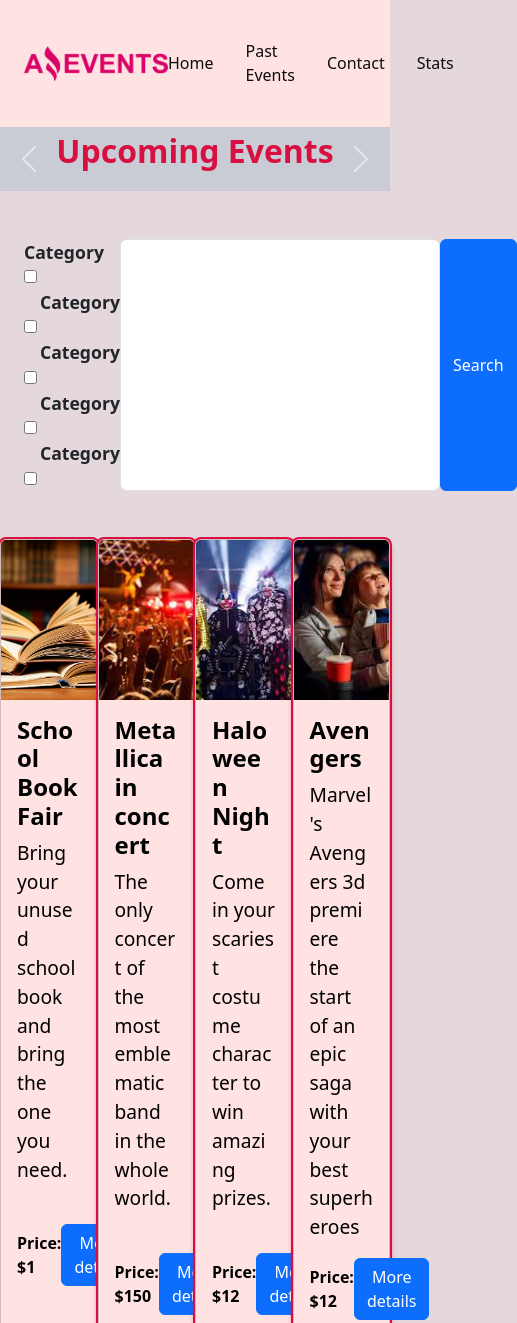
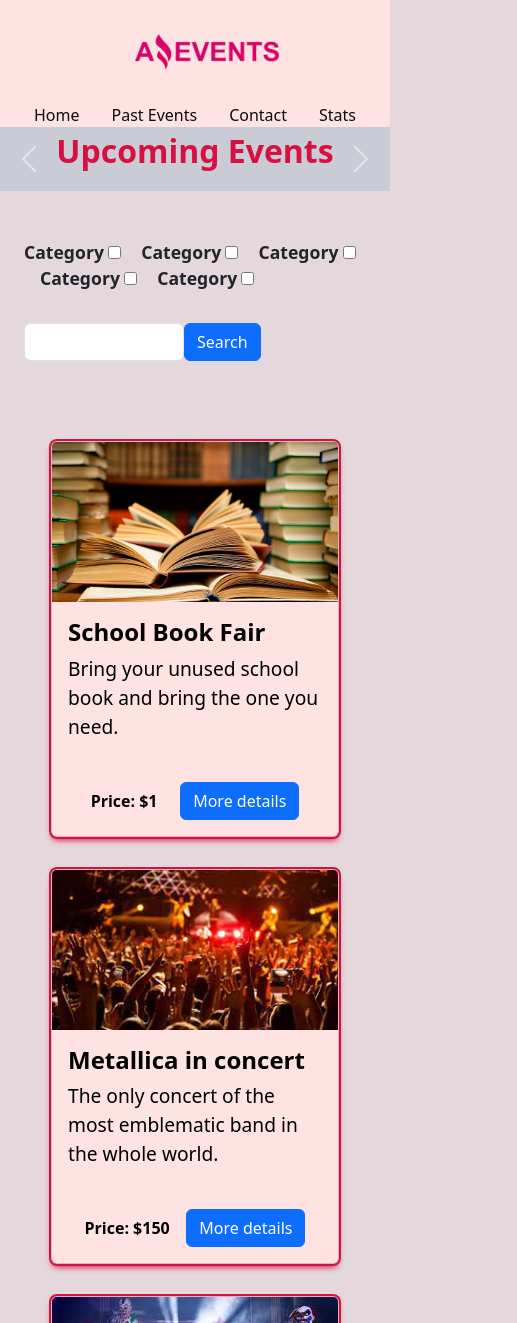
Before and after one commit to AJVazquez27/Amazing-Events, a plain HTML site: page Assets/pages/Upcoming.html in a window 390 px wide. Shown: the top 1323 px of the page, 517 px wide, since content can reach past the window. Drawn offline with nearby package versions, Linux system fonts and the light colour scheme.

Commit message:
segunda version

```diff
--- a/Assets/pages/Upcoming.html
+++ b/Assets/pages/Upcoming.html
@@ -13,7 +13,7 @@
     <link rel="stylesheet" href="../style/style.css">
 </head>
 <body class="minVh">
-    <header class="headVh d-flex justify-content-between alignItems">
+    <header class="headVh d-flex justify-content-between alignItems phone">
         <img  class="tamaño ms-4" src="../images/Logo Amazing Events.png" alt="logo">
         <nav class="menu">
             <a href="../../index.html"> Home</a>
@@ -52,7 +52,7 @@
         </div>
         <div class="mt-5 mb-1">
             <form action="../pages/show_data.html" method="get">
-                <fieldset class="d-flex justify-content-between ms-4">
+                <fieldset class="d-flex justify-content-between ms-4 flex-wrap">
                     <div>
                         <label for="category">Category</label>
                         <input type="checkbox" id="category" name="Cat">
@@ -65,15 +65,15 @@
                         <label class="ms-3" for="category">Category</label>
                         <input type="checkbox" id="category" name="Cat5">
                     </div>
-                    <div class="d-flex me-4">
-                        <input type="text" class="form-control tamBusq">
+                    <div class="d-flex me-4 margTab">
+                        <input type="text" class="form-control tamBusq tamPhone">
                         <button class="btn btn-primary">Search</button>
                     </div>
                 </fieldset>
             </form>
         </div>
-        <section class="d-flex justify-content-evenly mt-5 mb-5">
-            <div class="card borderPink backPink" style="width: 18rem;">
+        <section class="d-flex justify-content-evenly mt-5 mb-5 flex-wrap">
+            <div class="card borderPink backPink margTab" style="width: 18rem;">
                 <img src="../images/Books.jpg" class="card-img-top" alt="books">
                 <div class="card-body">
                   <h5 class="card-title">School Book Fair</h5>
@@ -84,7 +84,7 @@
                 </div>
                 </div>
             </div>
-            <div class="card borderPink backPink" style="width: 18rem;">
+            <div class="card borderPink backPink margTab" style="width: 18rem;">
                 <img src="../images/Concierto de musica1.jpg" class="card-img-top" alt="concert-metallica">
                 <div class="card-body">
                     <h5 class="card-title">Metallica in concert</h5>
@@ -95,7 +95,7 @@
                     </div>
                 </div>
             </div>
-            <div class="card borderPink backPink" style="width: 18rem;">
+            <div class="card borderPink backPink margTab" style="width: 18rem;">
                 <img src="../images/Fiesta de disfraces1.jpg" class="card-img-top" alt="costume-party">
                 <div class="card-body">
                   <h5 class="card-title">Haloween Night</h5>
@@ -106,7 +106,7 @@
                 </div>
                 </div>
             </div>
-            <div class="card borderPink backPink" style="width: 18rem;">
+            <div class="card borderPink backPink margTab" style="width: 18rem;">
                 <img src="../images/Cine7.jpg" class="card-img-top" alt="cinema">
                 <div class="card-body">
                   <h5 class="card-title">Avengers</h5>
@@ -119,7 +119,7 @@
             </div>
         </section>
     </main>
-    <footer class="footVh d-flex justify-content-between centry">
+    <footer class="footVh d-flex justify-content-between centry flex-wrap">
         <div class="miniIcon">
             <i class="fa-brands fa-facebook heigt ms-3"></i>
             <i class="fa-brands fa-instagram heigt"></i>
--- a/Assets/style/style.css
+++ b/Assets/style/style.css
@@ -171,3 +171,37 @@ footer p{
     font-size: 1.5rem;
     font-weight: normal;
 }
+
+@media only screen and (min-width:768px) and (max-width: 1024px){
+    .margTab{
+        margin-top: 2rem;
+    }
+}
+
+@media only screen and (min-width:320px) and (max-width: 767px){
+    .phone{
+        display: flex;
+        flex-direction: column;
+    }
+
+    .menu a:last-child {
+        margin: 0;
+    }
+
+    .tamPhone{
+        width: 10rem;
+    }
+
+    .margTab{
+        margin-top: 2rem;
+    }
+
+    footer{
+        display: flex;
+        flex-direction: column;
+    }
+
+    .mBp{
+        margin-bottom: 2rem;
+    }
+}
```
Also changed, not shown: Assets/pages/contact.html (+2 -2 lines), Assets/pages/pastEvents.html (+9 -9 lines), Assets/pages/stats.html (+3 -3 lines), index.html (+9 -9 lines).
